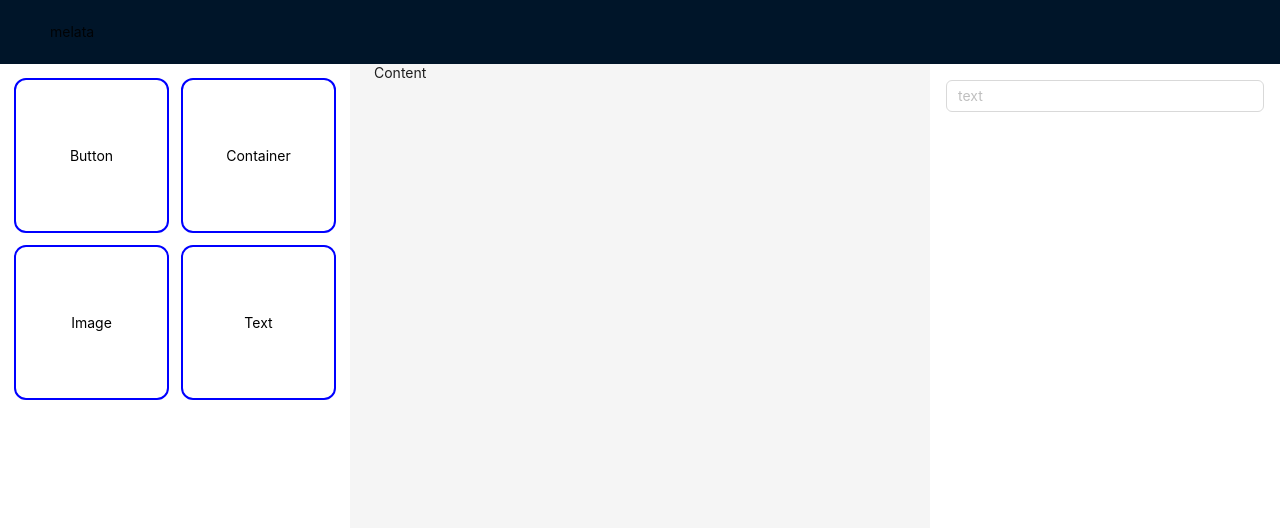
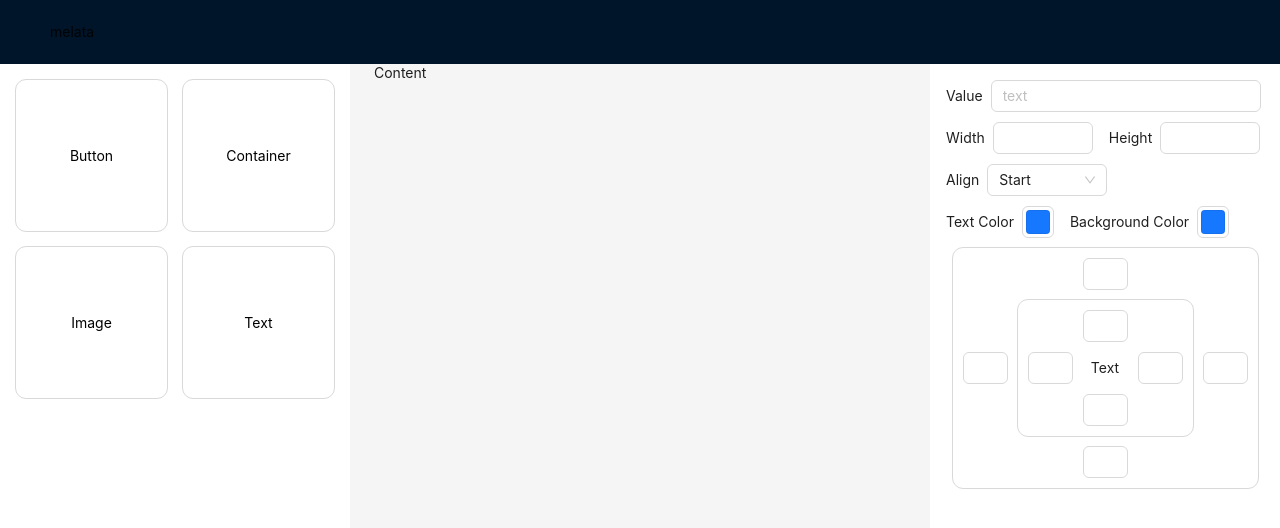
Before and after one commit to Yoftahe1/InstaEmail, a React (Vite) app: page / in a window 1280 px wide. Shown: the top 528 px of the page. Built offline with nearby package versions, Linux system fonts and the light colour scheme.

Commit message:
text detail

```diff
--- a/src/pages/dashboard/dashboard.module.css
+++ b/src/pages/dashboard/dashboard.module.css
@@ -8,7 +8,7 @@
 
 .col {
   aspect-ratio: 1;
-  outline: 2px solid blue;
+  outline: 1px solid #D9D9D9;
   border-radius: 10px;
   display: flex;
   align-items: center;
@@ -16,5 +16,16 @@
 }
 
 .col:hover {
-    outline: 2px solid rgb(238, 217, 28);
+  outline: 2px solid #1677ff;
 }
+
+.border {
+  width: min-content;
+  padding: 10px;
+  border-radius: 10px;
+  outline: 1px solid #D9D9D9;
+}
+
+.noInput {
+  width: 45px;
+}
--- a/src/pages/dashboard/text-detail.tsx
+++ b/src/pages/dashboard/text-detail.tsx
@@ -1,11 +1,82 @@
-import {Input} from "antd"
+import {
+  ColorPicker,
+  Flex,
+  Input,
+  InputNumber,
+  Select,
+  Space,
+  Typography,
+} from "antd";
 
+import styles from "./dashboard.module.css";
+
+const { Text } = Typography;
 const TextDetail = () => {
   return (
-    <div>
-        <Input placeholder="text"/>
-    </div>
-  )
-}
+    <Flex gap={10} vertical>
+      <Space>
+        <Text>Value</Text>
+        <Input placeholder="text" style={{width:270}}/>
+      </Space>
+      <Flex gap={16}>
+        <Space>
+          <Text>Width</Text>
+          <InputNumber style={{ width: 100 }}/>
+        </Space>
+        <Space>
+          <Text>Height</Text>
+          <InputNumber style={{ width: 100 }}/>
+        </Space>
+      </Flex>
+      <Space>
+        <Text>Align</Text>
+        <Select
+          defaultValue="start"
+          style={{ width: 120 }}
+          options={[
+            { value: "start", label: "Start" },
+            { value: "center", label: "Center" },
+            { value: "end", label: "End" },
+          ]}
+        />
+      </Space>
+      <Flex gap={16}>
+        <Space>
+          <Text>Text Color</Text>
+          <ColorPicker defaultValue="#1677ff" />
+        </Space>
+        <Space>
+          <Text>Background Color</Text>
+          <ColorPicker defaultValue="#1677ff" />
+        </Space>
+      </Flex>
+      <Flex justify="center">
+        <Flex vertical align="center" gap={10} className={styles.border}>
+          <InputNumber controls={false} className={styles.noInput} />
+          <Flex gap={10} align="center">
+            <InputNumber controls={false} className={styles.noInput} />
+            <Flex vertical align="center" gap={10} className={styles.border}>
+              <InputNumber controls={false} className={styles.noInput} />
+              <Flex gap={10}>
+                <InputNumber controls={false} className={styles.noInput} />
+                <Flex
+                  align="center"
+                  justify="center"
+                  className={styles.noInput}
+                >
+                  <Text>Text</Text>
+                </Flex>
+                <InputNumber controls={false} className={styles.noInput} />
+              </Flex>
+              <InputNumber controls={false} className={styles.noInput} />
+            </Flex>
+            <InputNumber controls={false} className={styles.noInput} />
+          </Flex>
+          <InputNumber controls={false} className={styles.noInput} />
+        </Flex>
+      </Flex>
+    </Flex>
+  );
+};
 
-export default TextDetail
+export default TextDetail;
```
